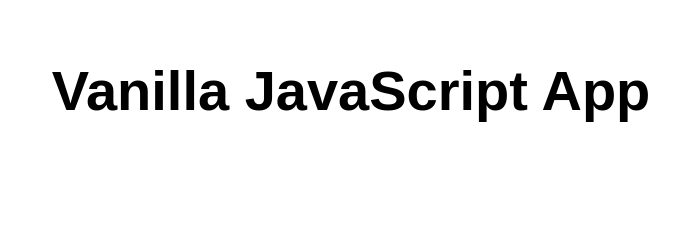
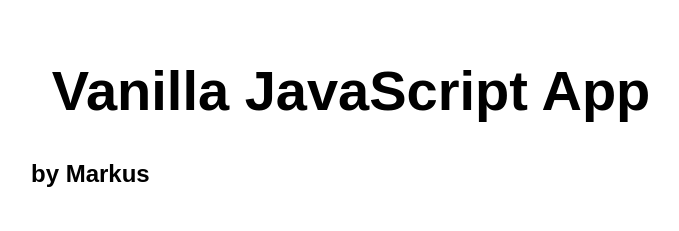
Before and after one commit to MarkusNiGit/how-to-oof, a plain HTML site: page src/index.html in a window 1280 px wide. Shown: the whole page, without its empty margins (289-968 px from the left). Drawn offline with Linux system fonts and the light colour scheme.

Commit message:
Update index.html

```diff
--- a/src/index.html
+++ b/src/index.html
@@ -11,6 +11,7 @@
 <body>
   <main>
     <h1>Vanilla JavaScript App</h1>
+    <h2>by Markus</h2>
   </main>
 </body>
 
```
